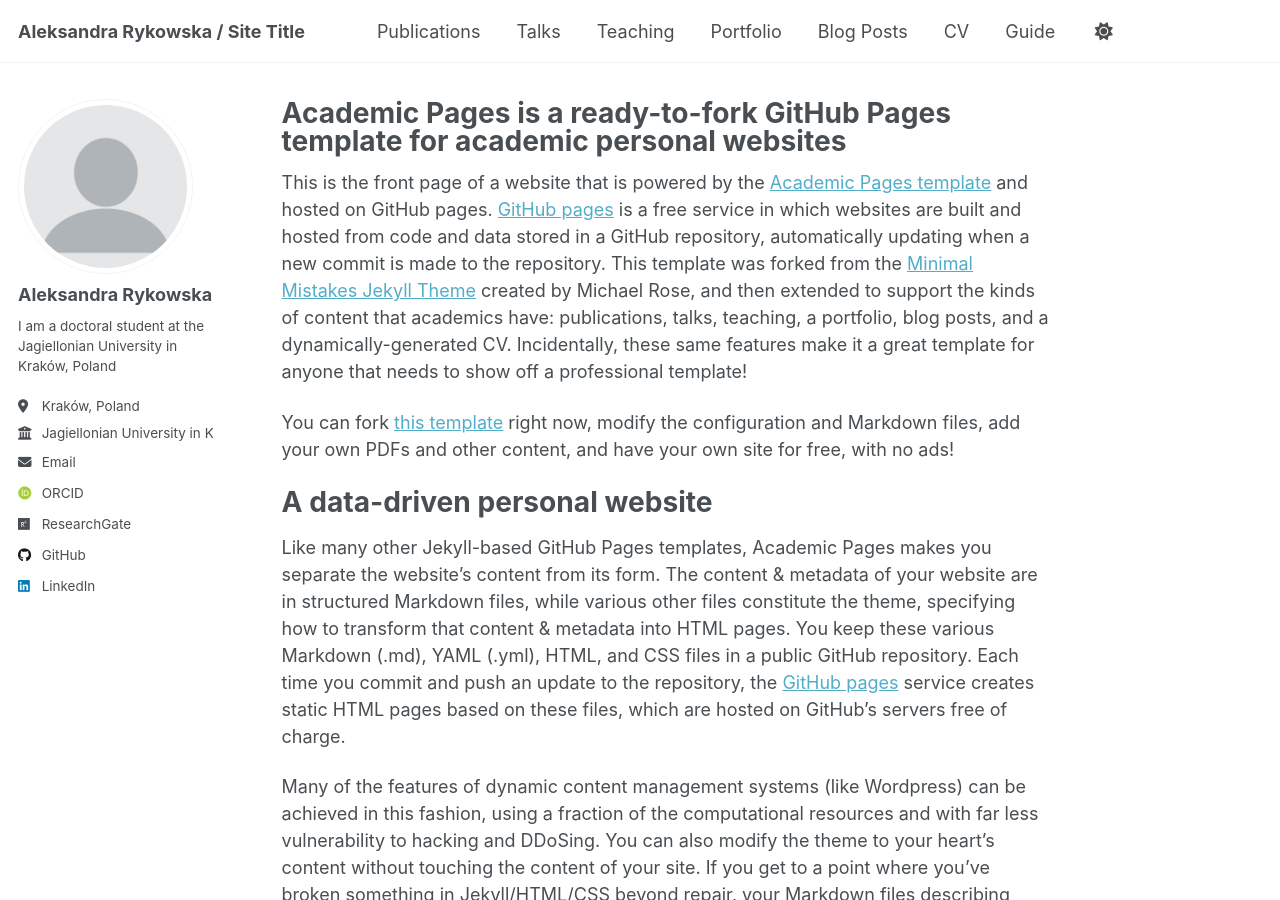
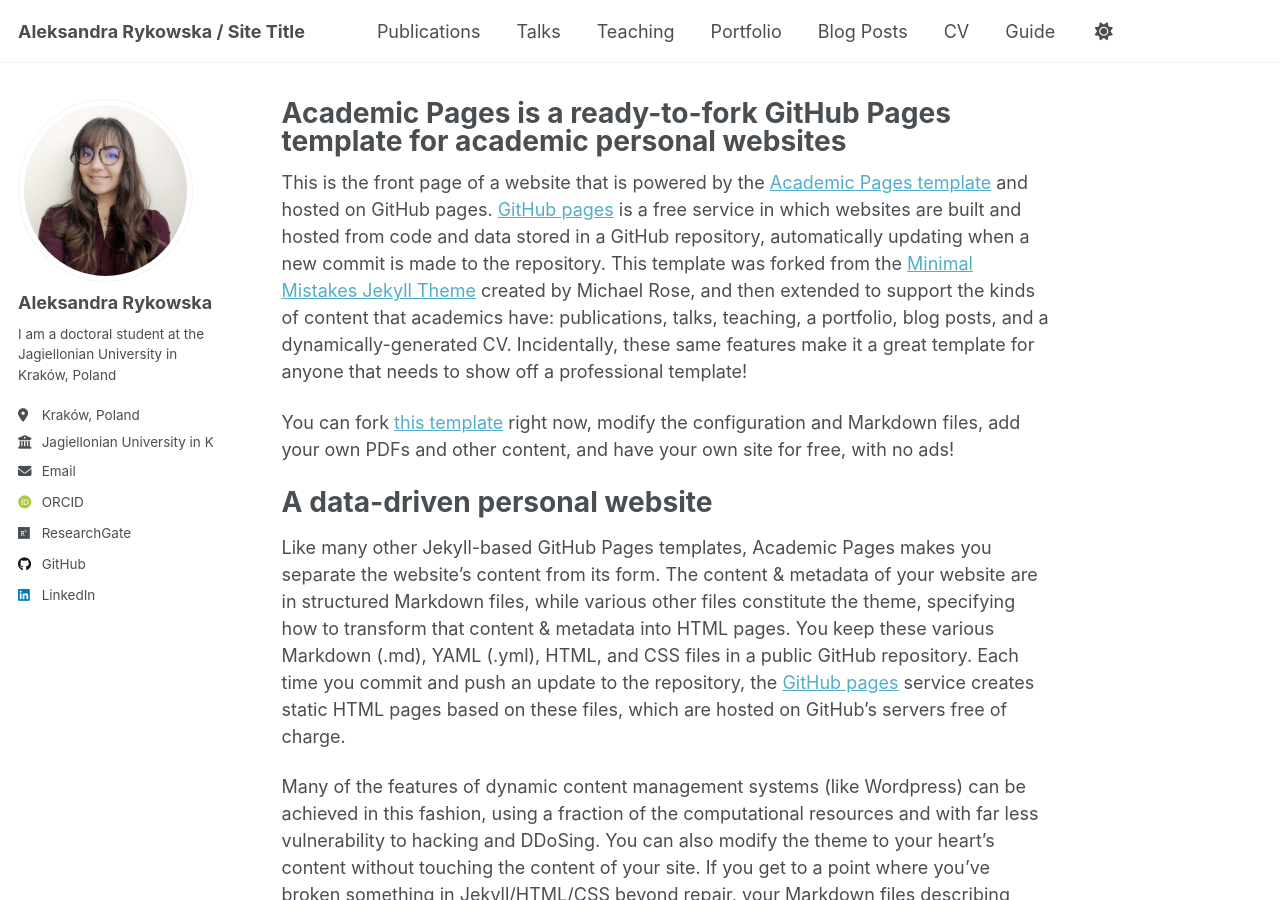
Before and after one commit to aleksandra2812/aleksandra2812.github.io, a Jekyll site: the page built from _pages/about.md, in a window 1280 px wide and 900 px high. Built offline with Jekyll 4.4.1, drawn with Linux system fonts in a browser that asks for light colours; some web fonts are replaced; a script that is not in the unit is left out.

Commit message:
Add photo and edit config

```diff
--- a/_config.yml
+++ b/_config.yml
@@ -13,7 +13,7 @@ title                    : "Aleksandra Rykowska / Site Title"
 title_separator          : "-"
 name                     : &name "Aleksandra Rykowska"
 description              : &description "I am a doctoral student at the Jagiellonian University in Kraków, Poland"   # Update this with a general description of your site, this is the default if not overridden by a page
-url                      : https://aleksandra2812.github.io # The base hostname & protocol for your site e.g. "https://[your GitHub username].github.io",
+url                      : "https://aleksandra2812.github.io" # The base hostname & protocol for your site e.g. "https://[your GitHub username].github.io",
                                                            # or if you already have some other page hosted on Github then use "https://[your GitHub username].github.io/[Your Repo Name]"
 baseurl                  : "" # the subpath of your site, e.g. "/blog"
 repository               : "aleksandra2812/aleksandra2812.github.io"
@@ -23,7 +23,7 @@ repository               : "aleksandra2812/aleksandra2812.github.io"
 #               Additional customization can be done by editing /_includes/author-profile.html
 author:
   # Biographic information
-  avatar           : "profile.png"
+  avatar           : "profile2.PNG"
   name             : "Aleksandra Rykowska"
   pronouns         : # example: "she/her"
   bio              : "I am a doctoral student at the Jagiellonian University in Kraków, Poland"
```
Also changed, not shown: images/profile2.PNG (added).
